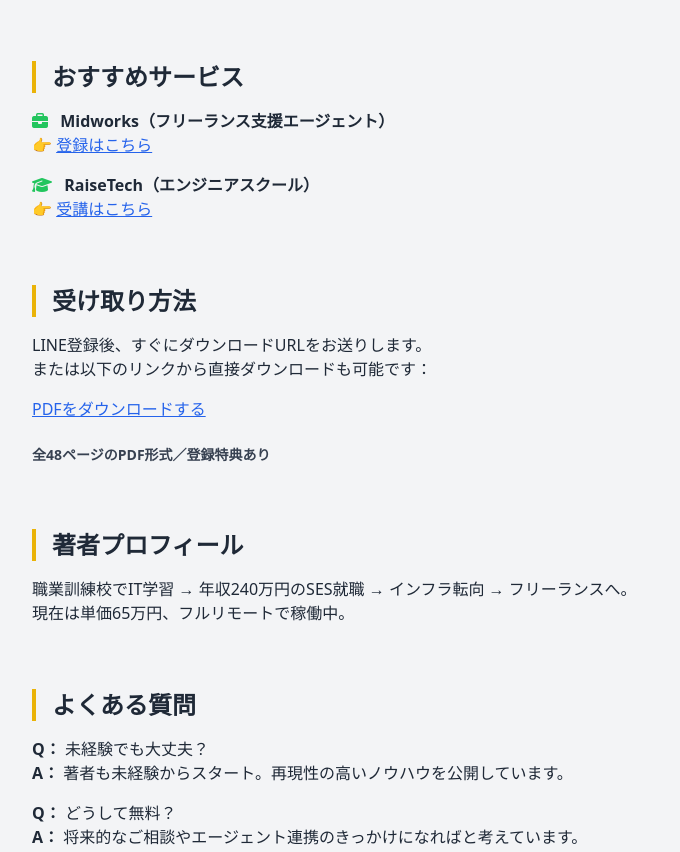
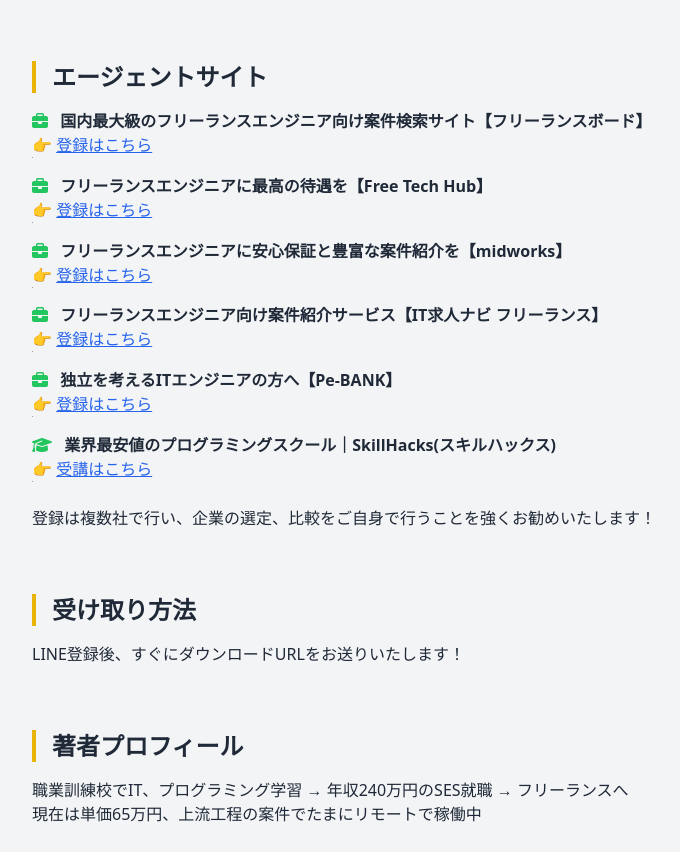
Before and after one commit to takuya-kimurarara/datsusara, a plain HTML site: page index.html in a window 1280 px wide. Shown: the part 703-1555 px from the top of the page, without its empty margins (248-928 px from the left). Drawn offline with nearby package versions, Linux system fonts and the light colour scheme; grey boxes are pictures that could not be loaded.

Commit message:
アフィ貼り付け

```diff
--- a/index.html
+++ b/index.html
@@ -5,7 +5,7 @@
   <meta name="viewport" content="width=device-width, initial-scale=1.0" />
   <meta name="description" content="職業訓練校から始めて月収65万円を達成した脱サラ成功ストーリーを無料PDFで公開。未経験からIT業界を目指すあなたにリアルなノウハウを提供します。">
   <meta property="og:title" content="脱サラ計画｜無料PDFプレゼント" />
-  <meta property="og:description" content="職業訓練校→年収240万→月収65万のリアルな脱サラ体験を公開。LINE登録で無料PDFプレゼント！" />
+  <meta property="og:description" content="職業訓練校→年収240万→月収65万のリアルな脱サラの軌跡を公開。LINE登録で無料PDFプレゼント！" />
   <meta property="og:type" content="website" />
   <meta property="og:image" content="https://chat.openai.com/mnt/data/A_Japanese_promotional_digital_graphic_design_imag.png" />
   <meta property="og:url" content="https://yourdomain.com" />
@@ -43,34 +43,56 @@
   </section>
 
   <section class="opacity-0 translate-y-6 transition duration-700 ease-out">
-    <h2 class="text-2xl font-bold border-l-4 border-yellow-500 pl-4 mb-4">おすすめサービス</h2>
+    <h2 class="text-2xl font-bold border-l-4 border-yellow-500 pl-4 mb-4">エージェントサイト</h2>
     <ul class="space-y-4">
       <li>
         <i class="fas fa-briefcase text-green-500 mr-2"></i>
-        <strong>Midworks（フリーランス支援エージェント）</strong><br>
-        👉 <a href="https://example.com/midworks?ref=affiliate123" class="text-blue-600 underline">登録はこちら</a>
+        <strong>国内最大級のフリーランスエンジニア向け案件検索サイト【フリーランスボード】</strong><br>
+        👉 <a href="https://px.a8.net/svt/ejp?a8mat=457CW9+526NW2+5R1M+5YJRM" rel="nofollow" class="text-blue-600 underline">登録はこちら</a>
+        <img border="0" width="1" height="1" src="https://www18.a8.net/0.gif?a8mat=457CW9+526NW2+5R1M+5YJRM" alt="">
+      </li>
+      <li>
+        <i class="fas fa-briefcase text-green-500 mr-2"></i>
+        <strong>フリーランスエンジニアに最高の待遇を【Free Tech Hub】</strong><br>
+        👉 <a href="https://px.a8.net/svt/ejp?a8mat=457CW9+4VMW8I+4VYG+BX3J6" rel="nofollow" class="text-blue-600 underline">登録はこちら</a>
+        <img border="0" width="1" height="1" src="https://www13.a8.net/0.gif?a8mat=457CW9+4VMW8I+4VYG+BX3J6" alt="">
+      </li>
+      <li>
+        <i class="fas fa-briefcase text-green-500 mr-2"></i>
+        <strong>フリーランスエンジニアに安心保証と豊富な案件紹介を【midworks】</strong><br>
+        👉 <a href="https://px.a8.net/svt/ejp?a8mat=457CW9+50ZSOI+3TVC+BWVTE" rel="nofollow" class="text-blue-600 underline">登録はこちら</a>
+        <img border="0" width="1" height="1" src="https://www17.a8.net/0.gif?a8mat=457CW9+50ZSOI+3TVC+BWVTE" alt="">
+      </li>
+      <li>
+        <i class="fas fa-briefcase text-green-500 mr-2"></i>
+        <strong>フリーランスエンジニア向け案件紹介サービス【IT求人ナビ フリーランス】</strong><br>
+        👉 <a href="https://px.a8.net/svt/ejp?a8mat=457CW9+4OHOZ6+4LXM+5YRHE" rel="nofollow" class="text-blue-600 underline">登録はこちら</a>
+        <img border="0" width="1" height="1" src="https://www14.a8.net/0.gif?a8mat=457CW9+4OHOZ6+4LXM+5YRHE" alt="">
+      </li>
+      <li>
+        <i class="fas fa-briefcase text-green-500 mr-2"></i>
+        <strong>独立を考えるITエンジニアの方へ【Pe-BANK】</strong><br>
+        👉 <a href="https://px.a8.net/svt/ejp?a8mat=457CW9+4M3YK2+3SLI+60H7M" rel="nofollow" class="text-blue-600 underline">登録はこちら</a>
+        <img border="0" width="1" height="1" src="https://www11.a8.net/0.gif?a8mat=457CW9+4M3YK2+3SLI+60H7M" alt="">
       </li>
       <li>
         <i class="fas fa-graduation-cap text-green-500 mr-2"></i>
-        <strong>RaiseTech（エンジニアスクール）</strong><br>
-        👉 <a href="https://example.com/raisetech?ref=affiliate123" class="text-blue-600 underline">受講はこちら</a>
+        <strong>業界最安値のプログラミングスクール｜SkillHacks(スキルハックス)</strong><br>
+        👉 <a href="https://px.a8.net/svt/ejp?a8mat=457CW9+4RGV02+4K3S+5ZMCI" rel="nofollow" class="text-blue-600 underline">受講はこちら</a>
+        <img border="0" width="1" height="1" src="https://www15.a8.net/0.gif?a8mat=457CW9+4RGV02+4K3S+5ZMCI" alt="">
       </li>
-    </ul>
+    </ul><br>
+    <p>登録は複数社で行い、企業の選定、比較をご自身で行うことを強くお勧めいたします！</p>
   </section>
 
   <section class="opacity-0 translate-y-6 transition duration-700 ease-out">
     <h2 class="text-2xl font-bold border-l-4 border-yellow-500 pl-4 mb-4">受け取り方法</h2>
-    <p class="mb-4">LINE登録後、すぐにダウンロードURLをお送りします。<br>
-    または以下のリンクから直接ダウンロードも可能です：</p>
-    <p class="mb-6">
-      <a href="https://drive.google.com/file/d/1_2RYzYkMA9_9UXN6ZYudDLfAQ0iv2ZC5/view?usp=drive_link" class="text-blue-600 underline" target="_blank" rel="noopener">PDFをダウンロードする</a>
-    </p>
-    <p class="text-sm font-semibold text-gray-700">全48ページのPDF形式／登録特典あり</p>
+    <p class="mb-4">LINE登録後、すぐにダウンロードURLをお送りいたします！<br>
   </section>
 
   <section class="opacity-0 translate-y-6 transition duration-700 ease-out">
     <h2 class="text-2xl font-bold border-l-4 border-yellow-500 pl-4 mb-4">著者プロフィール</h2>
-    <p>職業訓練校でIT学習 → 年収240万円のSES就職 → インフラ転向 → フリーランスへ。<br>現在は単価65万円、フルリモートで稼働中。</p>
+    <p>職業訓練校でIT、プログラミング学習 → 年収240万円のSES就職 → フリーランスへ<br>現在は単価65万円、上流工程の案件でたまにリモートで稼働中</p>
   </section>
 
   <section class="opacity-0 translate-y-6 transition duration-700 ease-out">
```
